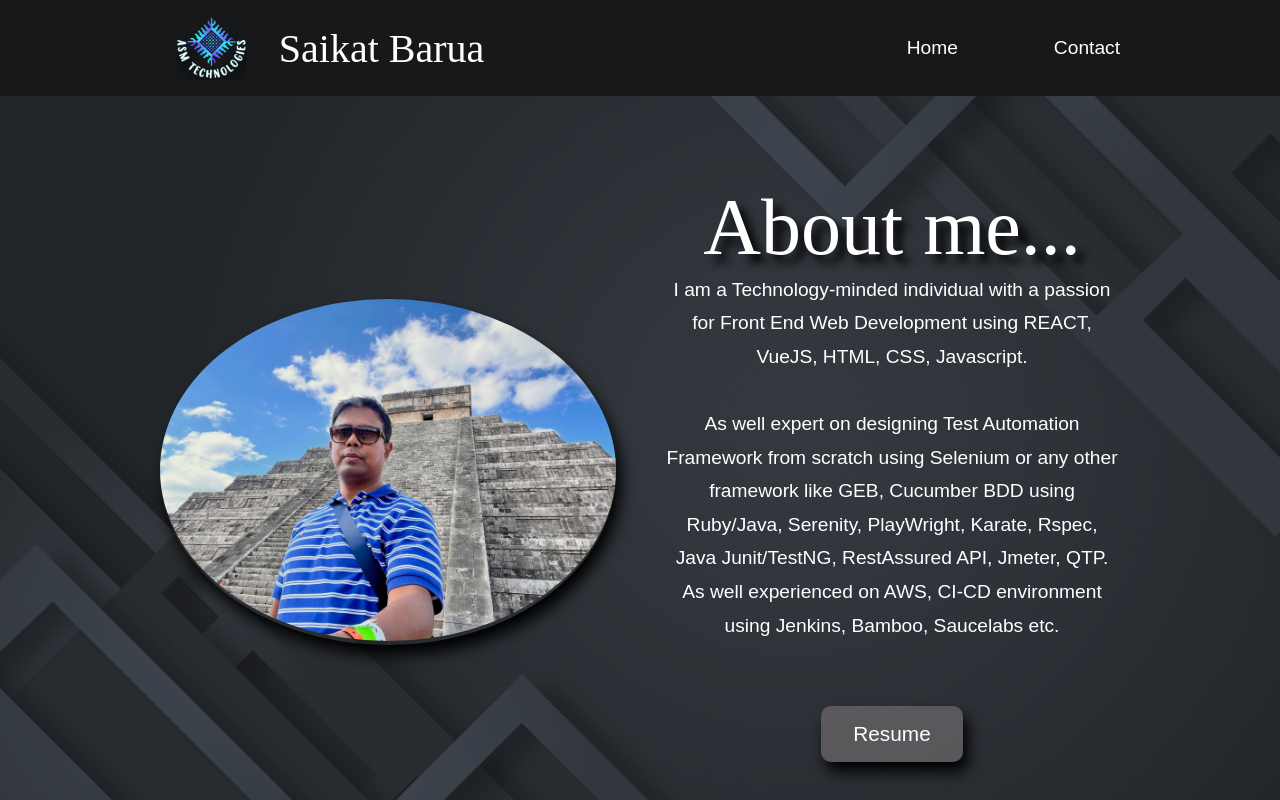
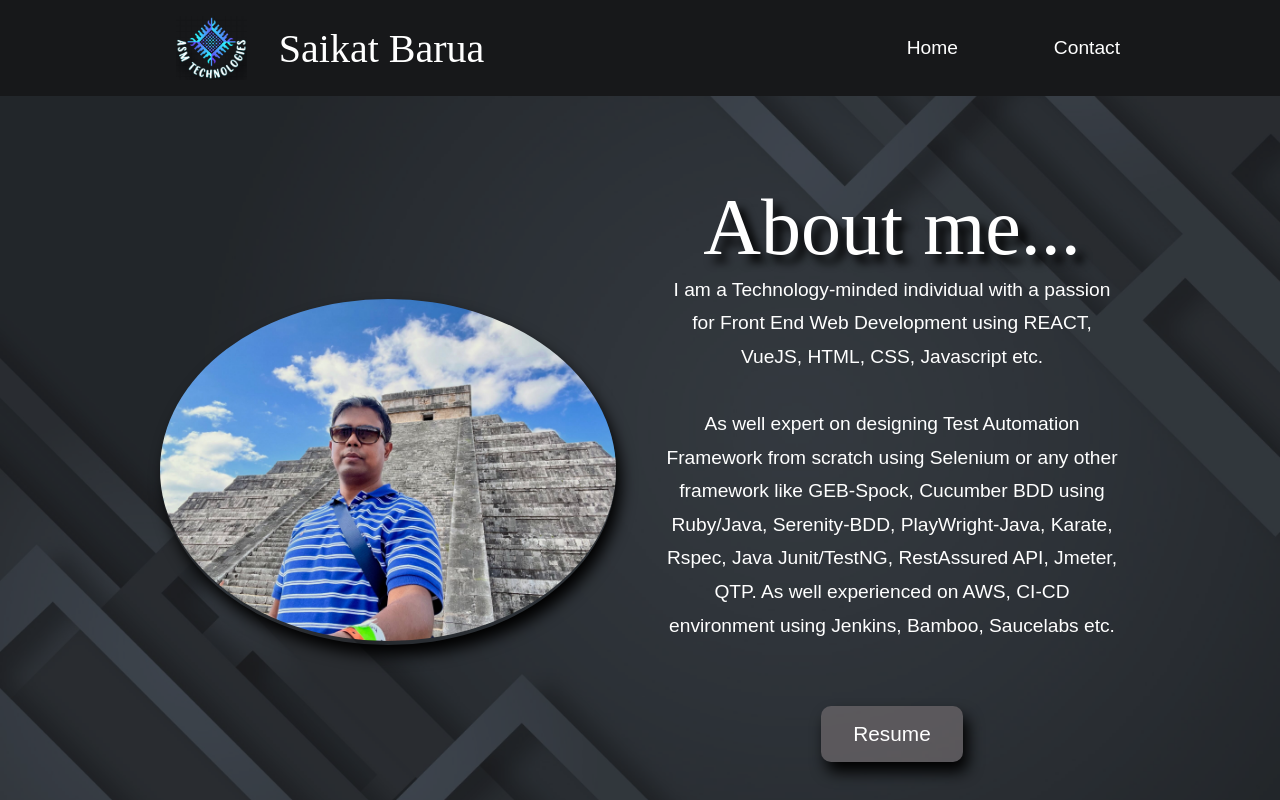
Before and after one commit to SaikatDEV/react-my-website, a React (Create React App) app: page / in a window 1280 px wide. Shown: the top 800 px of the page. Built offline with nearby package versions, Linux system fonts and the light colour scheme.

Commit message:
Added margin

```diff
--- a/src/components/AboutSection.js
+++ b/src/components/AboutSection.js
@@ -19,12 +19,13 @@ const AboutSection = () => {
           </div>
           <p>
             I am a Technology-minded individual with a passion for Front End Web
-            Development using REACT, VueJS, HTML, CSS, Javascript. <br /> <br />{" "}
-            As well expert on designing Test Automation Framework from scratch
-            using Selenium or any other framework like GEB, Cucumber BDD using
-            Ruby/Java, Serenity, PlayWright, Karate, Rspec, Java Junit/TestNG,
-            RestAssured API, Jmeter, QTP. As well experienced on AWS, CI-CD
-            environment using Jenkins, Bamboo, Saucelabs etc.
+            Development using REACT, VueJS, HTML, CSS, Javascript etc. <br />{" "}
+            <br /> As well expert on designing Test Automation Framework from
+            scratch using Selenium or any other framework like GEB-Spock,
+            Cucumber BDD using Ruby/Java, Serenity-BDD, PlayWright-Java, Karate,
+            Rspec, Java Junit/TestNG, RestAssured API, Jmeter, QTP. As well
+            experienced on AWS, CI-CD environment using Jenkins, Bamboo,
+            Saucelabs etc.
           </p>
           <a
             href="https://docs.google.com/document/d/1CtdfXebvplwk0VU0mjf9Q3sI3qIhjWiD/edit"
--- a/src/styles/certSection.scss
+++ b/src/styles/certSection.scss
@@ -9,6 +9,7 @@
   position: relative;
 
   .certDesc {
+    margin-top: 5rem;
     display: flex;
     flex-direction: column;
     align-items: flex-start;
```
